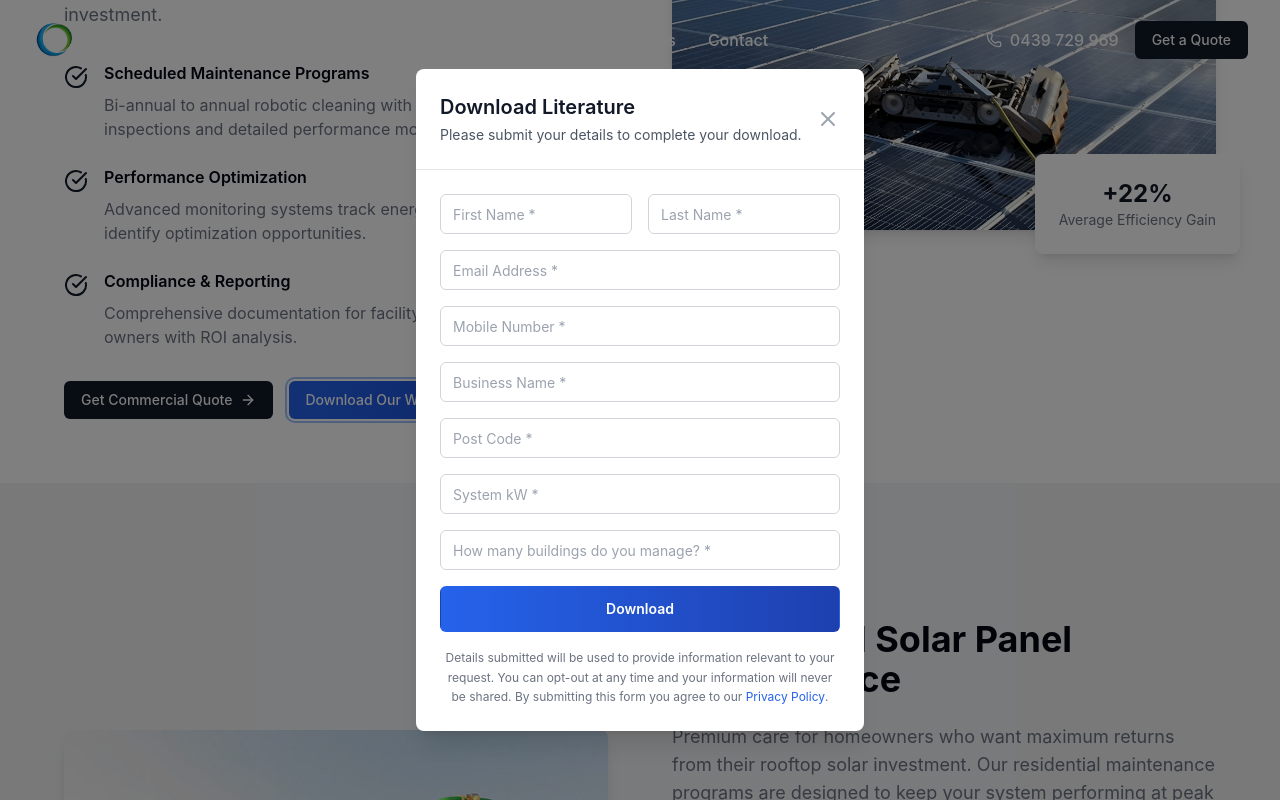
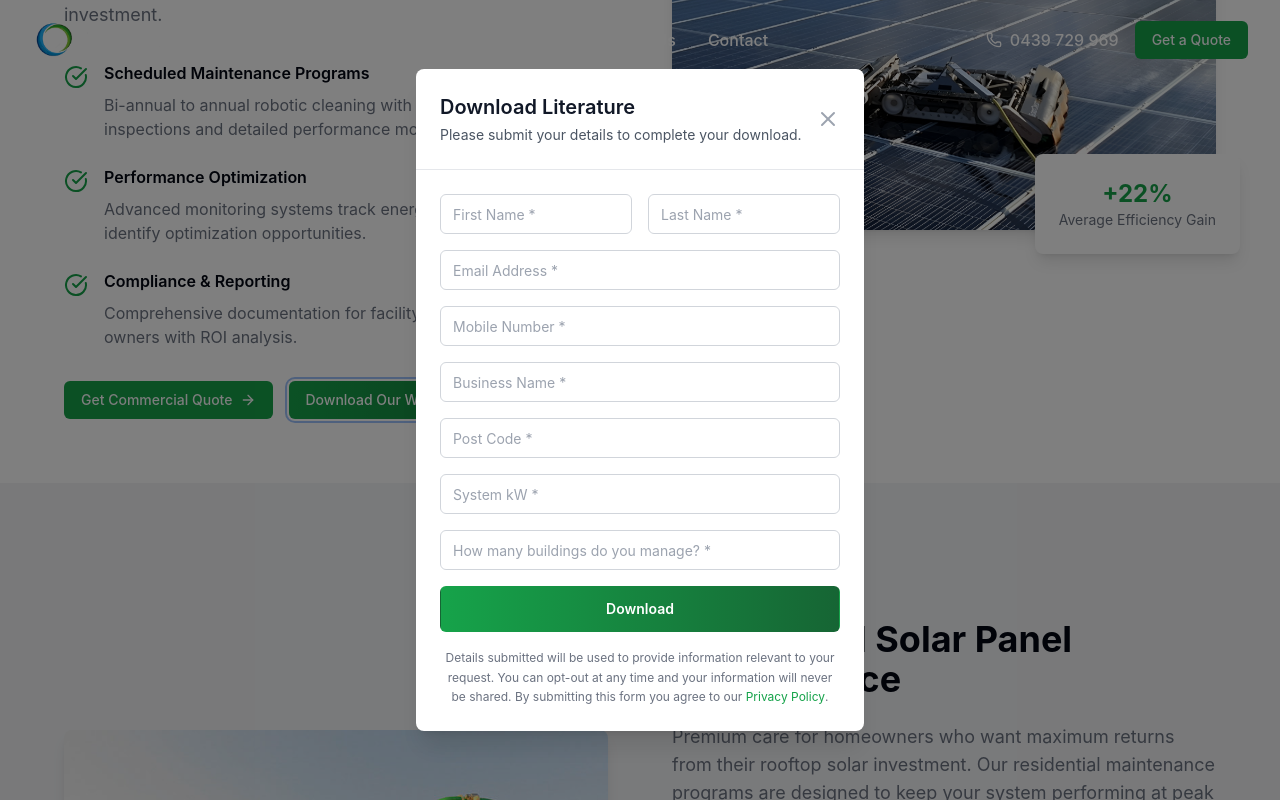
Before and after one commit to ndrosato/eversolar-website-0725, a React (Vite) app: page / in a window 1280 px wide. Both pictures are taken after a click on the button "Download Our Whitepaper". Shown: the part 2503-3303 px from the top of the page. Built offline with nearby package versions, Linux system fonts and the light colour scheme; the HTML template or start-up script is replaced by a standard one.

Commit message:
Attempt #6 Vercel Deployment

```diff
--- a/src/App.css
+++ b/src/App.css
@@ -12,7 +12,7 @@
   --card-foreground: 224 71.4% 4.1%;
   --popover: 0 0% 100%;
   --popover-foreground: 224 71.4% 4.1%;
-  --primary: 220.9 39.3% 11%;
+  --primary: 142 76% 36%;
   --primary-foreground: 210 20% 98%;
   --secondary: 220 14.3% 95.9%;
   --secondary-foreground: 220.9 39.3% 11%;
@@ -34,8 +34,8 @@
   --card-foreground: 210 20% 98%;
   --popover: 224 71.4% 4.1%;
   --popover-foreground: 210 20% 98%;
-  --primary: 210 20% 98%;
-  --primary-foreground: 220.9 39.3% 11%;
+  --primary: 142 76% 36%;
+  --primary-foreground: 210 20% 98%;
   --secondary: 215 27.9% 16.9%;
   --secondary-foreground: 210 20% 98%;
   --muted: 215 27.9% 16.9%;
@@ -136,11 +136,11 @@
   }
 
   .text-gradient {
-    @apply bg-gradient-to-r from-blue-600 to-purple-600 bg-clip-text text-transparent;
+    @apply bg-gradient-to-r from-green-600 to-emerald-600 bg-clip-text text-transparent;
   }
 
   .performance-stat {
-    @apply text-3xl sm:text-4xl md:text-6xl font-bold text-blue-600;
+    @apply text-3xl sm:text-4xl md:text-6xl font-bold text-green-600;
   }
 
   /* Mobile-specific fixes */
--- a/src/App.jsx
+++ b/src/App.jsx
@@ -1099,7 +1099,7 @@ function App() {
                   size="lg"
                   variant="secondary"
                   onClick={() => setShowWhitepaperPopup(true)}
-                  className="bg-gradient-to-r from-blue-600 to-blue-700 text-white hover:from-blue-700 hover:to-blue-800 border-0"
+                                     className="bg-gradient-to-r from-green-600 to-green-700 text-white hover:from-green-700 hover:to-green-800 border-0"
                 >
                   Download Our Whitepaper
                   <ArrowRight className="ml-2 w-4 h-4" />
@@ -2108,7 +2108,7 @@ function App() {
                     required
                     value={whitepaperFormData.first_name}
                     onChange={handleWhitepaperInputChange}
-                    className="border-gray-300 focus:border-blue-500 focus:ring-blue-500"
+                    className="border-gray-300 focus:border-green-500 focus:ring-green-500"
                   />
                 </div>
                 <div>
@@ -2118,7 +2118,7 @@ function App() {
                     required
                     value={whitepaperFormData.last_name}
                     onChange={handleWhitepaperInputChange}
-                    className="border-gray-300 focus:border-blue-500 focus:ring-blue-500"
+                    className="border-gray-300 focus:border-green-500 focus:ring-green-500"
                   />
                 </div>
               </div>
@@ -2131,7 +2131,7 @@ function App() {
                   required
                   value={whitepaperFormData.email}
                   onChange={handleWhitepaperInputChange}
-                  className="border-gray-300 focus:border-blue-500 focus:ring-blue-500"
+                  className="border-gray-300 focus:border-green-500 focus:ring-green-500"
                 />
               </div>
 
@@ -2143,7 +2143,7 @@ function App() {
                   required
                   value={whitepaperFormData.phone}
                   onChange={handleWhitepaperInputChange}
-                  className="border-gray-300 focus:border-blue-500 focus:ring-blue-500"
+                  className="border-gray-300 focus:border-green-500 focus:ring-green-500"
                 />
               </div>
 
@@ -2154,7 +2154,7 @@ function App() {
                   required
                   value={whitepaperFormData.business_name}
                   onChange={handleWhitepaperInputChange}
-                  className="border-gray-300 focus:border-blue-500 focus:ring-blue-500"
+                  className="border-gray-300 focus:border-green-500 focus:ring-green-500"
                 />
               </div>
 
@@ -2165,7 +2165,7 @@ function App() {
                   required
                   value={whitepaperFormData.postcode}
                   onChange={handleWhitepaperInputChange}
-                  className="border-gray-300 focus:border-blue-500 focus:ring-blue-500"
+                  className="border-gray-300 focus:border-green-500 focus:ring-green-500"
                 />
               </div>
 
@@ -2176,7 +2176,7 @@ function App() {
                   required
                   value={whitepaperFormData.system_kw}
                   onChange={handleWhitepaperInputChange}
-                  className="border-gray-300 focus:border-blue-500 focus:ring-blue-500"
+                  className="border-gray-300 focus:border-green-500 focus:ring-green-500"
                 />
               </div>
 
@@ -2187,14 +2187,14 @@ function App() {
                   required
                   value={whitepaperFormData.buildings_managed}
                   onChange={handleWhitepaperInputChange}
-                  className="border-gray-300 focus:border-blue-500 focus:ring-blue-500"
+                  className="border-gray-300 focus:border-green-500 focus:ring-green-500"
                 />
               </div>
 
               <Button
                 type="submit"
                 disabled={whitepaperIsSubmitting}
-                className="w-full bg-gradient-to-r from-blue-600 to-blue-800 hover:from-blue-700 hover:to-blue-900 text-white font-semibold py-3 rounded-lg transition-all duration-200"
+                                  className="w-full bg-gradient-to-r from-green-600 to-green-800 hover:from-green-700 hover:to-green-900 text-white font-semibold py-3 rounded-lg transition-all duration-200"
               >
                 {whitepaperIsSubmitting ? 'Processing...' : 'Download'}
               </Button>
@@ -2213,7 +2213,7 @@ function App() {
                 Details submitted will be used to provide information relevant to your request. You can opt-out at any time and your information will never be shared. By submitting this form you agree to our{' '}
                 <button
                   onClick={() => navigateToPage('privacy-policy')}
-                  className="text-blue-600 hover:underline"
+                  className="text-green-600 hover:underline"
                 >
                   Privacy Policy
                 </button>.
--- a/src/pages/CommercialOM.jsx
+++ b/src/pages/CommercialOM.jsx
@@ -298,7 +298,7 @@ const CommercialOM = ({ scrollToSection, navigateToPage }) => {
       </section>
 
       {/* Download Our Whitepaper - Full Width */}
-      <section className="section-padding bg-gradient-to-r from-blue-600 to-blue-800 text-white">
+      <section className="section-padding bg-gradient-to-r from-green-600 to-green-800 text-white">
         <div className="container-max text-center">
           <h2 className="text-2xl font-bold mb-4">Download Our Whitepaper</h2>
           <p className="text-lg mb-6 opacity-90">
@@ -307,7 +307,7 @@ const CommercialOM = ({ scrollToSection, navigateToPage }) => {
           </p>
           <Button
             onClick={() => setShowWhitepaperPopup(true)}
-            className="bg-white text-blue-600 hover:bg-gray-100 font-semibold px-8 py-3"
+            className="bg-white text-green-600 hover:bg-gray-100 font-semibold px-8 py-3"
           >
             Download Free Whitepaper
             <ArrowRight className="ml-2 w-5 h-5" />
@@ -531,7 +531,7 @@ const CommercialOM = ({ scrollToSection, navigateToPage }) => {
       </section>
 
       {/* Protect Your Investment - Full Width */}
-      <section className="section-padding bg-gradient-to-r from-blue-600 to-blue-800 text-white">
+      <section className="section-padding bg-gradient-to-r from-green-600 to-green-800 text-white">
         <div className="container-max text-center">
           <h3 className="text-2xl font-bold mb-4">Protect Your Investment</h3>
           <p className="text-lg mb-6 opacity-90">
@@ -539,7 +539,7 @@ const CommercialOM = ({ scrollToSection, navigateToPage }) => {
           </p>
           <Button
             onClick={() => scrollToSection('contact')}
-            className="bg-white text-blue-600 hover:bg-gray-100 font-semibold px-8 py-3"
+            className="bg-white text-green-600 hover:bg-gray-100 font-semibold px-8 py-3"
           >
             Schedule Warranty-Compliant Cleaning
             <ArrowRight className="ml-2 w-5 h-5" />
--- a/src/pages/ResidentialCleaning.jsx
+++ b/src/pages/ResidentialCleaning.jsx
@@ -530,7 +530,7 @@ const ResidentialCleaning = ({ scrollToSection, navigateToPage }) => {
       </section>
 
       {/* Download Our Whitepaper - Full Width */}
-      <section className="section-padding bg-gradient-to-r from-blue-600 to-blue-800 text-white">
+      <section className="section-padding bg-gradient-to-r from-green-600 to-green-800 text-white">
         <div className="container-max text-center">
           <h2 className="text-2xl font-bold mb-4">Download Our Whitepaper</h2>
           <p className="text-lg mb-6 opacity-90">
@@ -539,7 +539,7 @@ const ResidentialCleaning = ({ scrollToSection, navigateToPage }) => {
           </p>
           <Button
             onClick={() => setShowWhitepaperPopup(true)}
-            className="bg-white text-blue-600 hover:bg-gray-100 font-semibold px-8 py-3"
+            className="bg-white text-green-600 hover:bg-gray-100 font-semibold px-8 py-3"
           >
             Download Free Whitepaper
             <ArrowRight className="ml-2 w-5 h-5" />
@@ -698,7 +698,7 @@ const ResidentialCleaning = ({ scrollToSection, navigateToPage }) => {
       </section>
 
       {/* Protect Your Investment - Full Width */}
-      <section className="section-padding bg-gradient-to-r from-blue-600 to-blue-800 text-white">
+      <section className="section-padding bg-gradient-to-r from-green-600 to-green-800 text-white">
         <div className="container-max text-center">
           <h2 className="text-2xl font-bold mb-4">Protect Your Solar Investment</h2>
           <p className="text-lg mb-6 opacity-90">
@@ -706,7 +706,7 @@ const ResidentialCleaning = ({ scrollToSection, navigateToPage }) => {
           </p>
           <Button
             onClick={() => scrollToSection('contact')}
-            className="bg-white text-blue-600 hover:bg-gray-100 font-semibold px-8 py-3"
+            className="bg-white text-green-600 hover:bg-gray-100 font-semibold px-8 py-3"
           >
             Get Your Free Quote Today
             <ArrowRight className="ml-2 w-5 h-5" />
```
Also changed, not shown: 1 other file (tests, documents, lock files or other folders).
